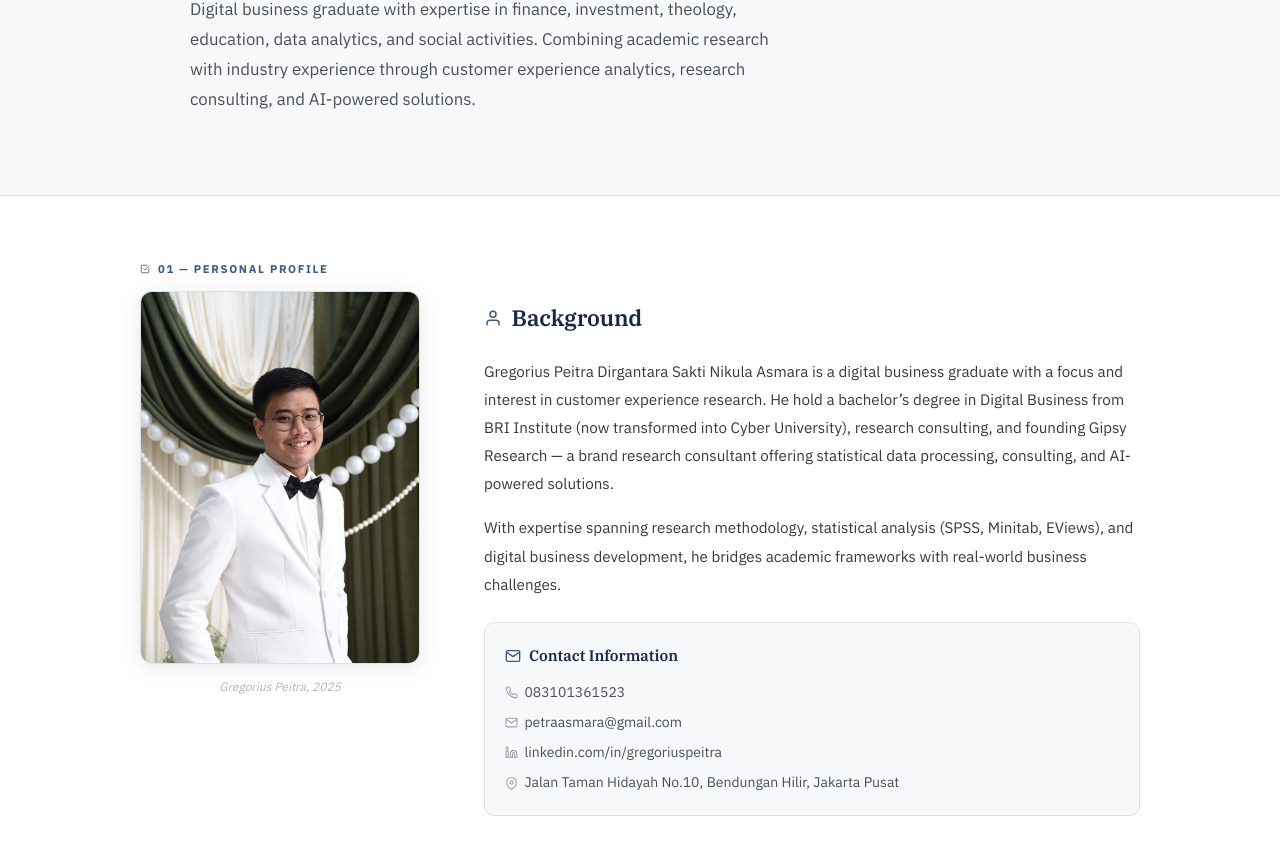
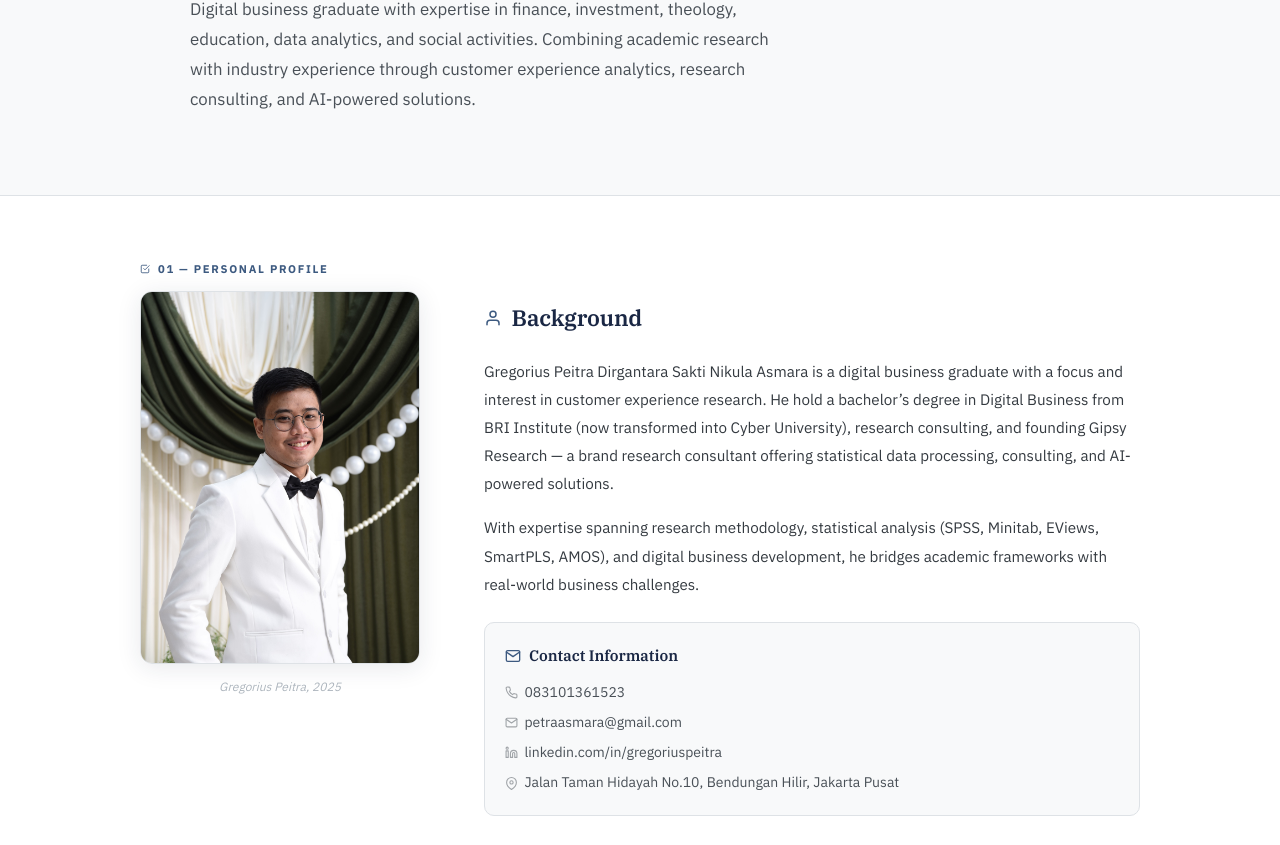
Before and after one commit to GregoriusPeitra/academic-portofolio, a plain HTML site: page about.html in a window 1280 px wide. Shown: the part 240-1085 px from the top of the page. Drawn offline with Linux system fonts and the light colour scheme.

Commit message:
Update about.html

```diff
--- a/about.html
+++ b/about.html
@@ -200,7 +200,7 @@
           Background
         </h2>
         <p>Gregorius Peitra Dirgantara Sakti Nikula Asmara is a digital business graduate with a focus and interest in customer experience research. He hold a bachelor’s degree in Digital Business from BRI Institute (now transformed into Cyber University), research consulting, and founding Gipsy Research — a brand research consultant offering statistical data processing, consulting, and AI-powered solutions.</p>
-        <p>With expertise spanning research methodology, statistical analysis (SPSS, Minitab, EViews), and digital business development, he bridges academic frameworks with real-world business challenges.</p>
+        <p>With expertise spanning research methodology, statistical analysis (SPSS, Minitab, EViews, SmartPLS, AMOS), and digital business development, he bridges academic frameworks with real-world business challenges.</p>
 
         <!-- Contact Info -->
         <div style="margin-top:1.5rem; padding:1.25rem; background:var(--grey-50); border:1px solid var(--grey-200); border-radius:10px;">
```
